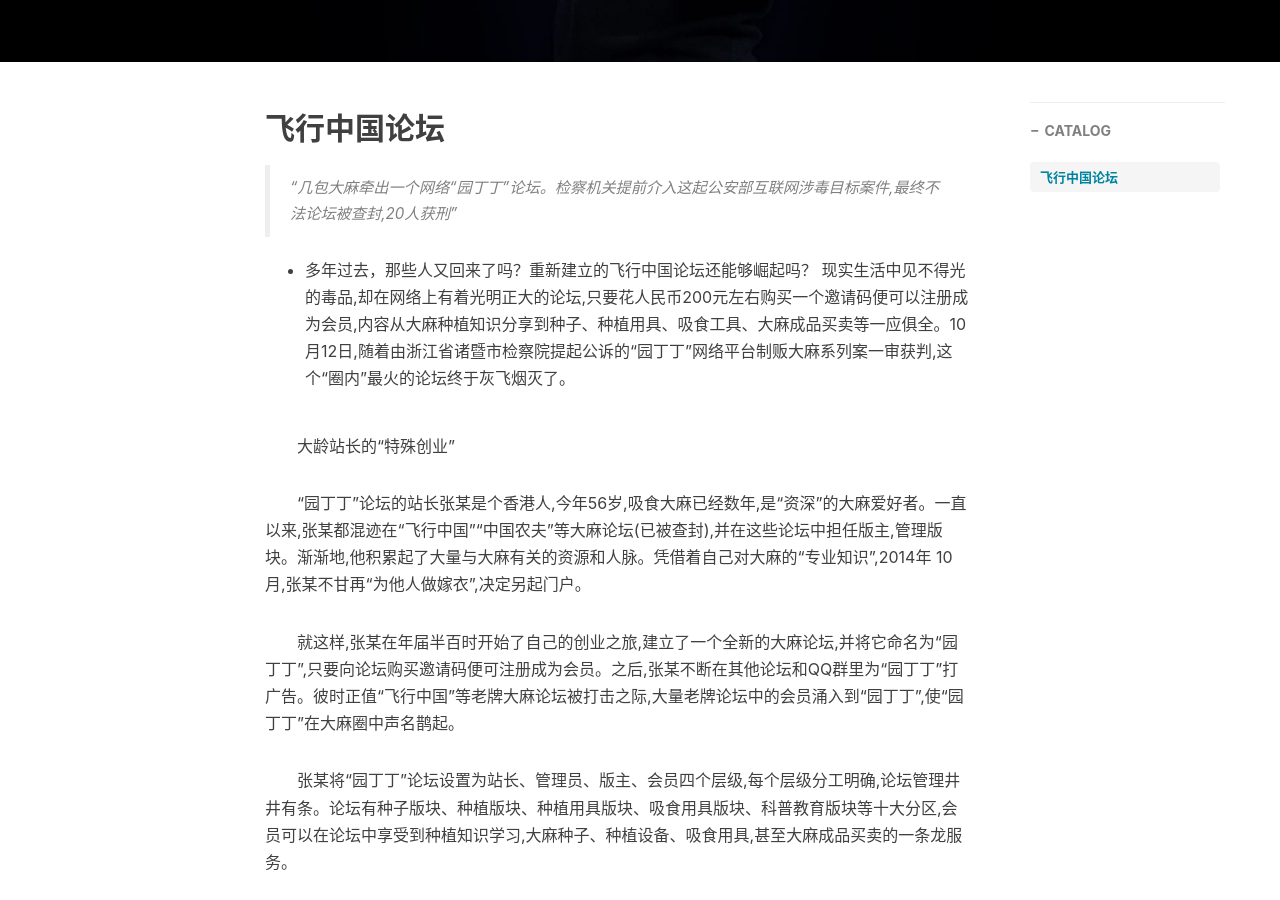
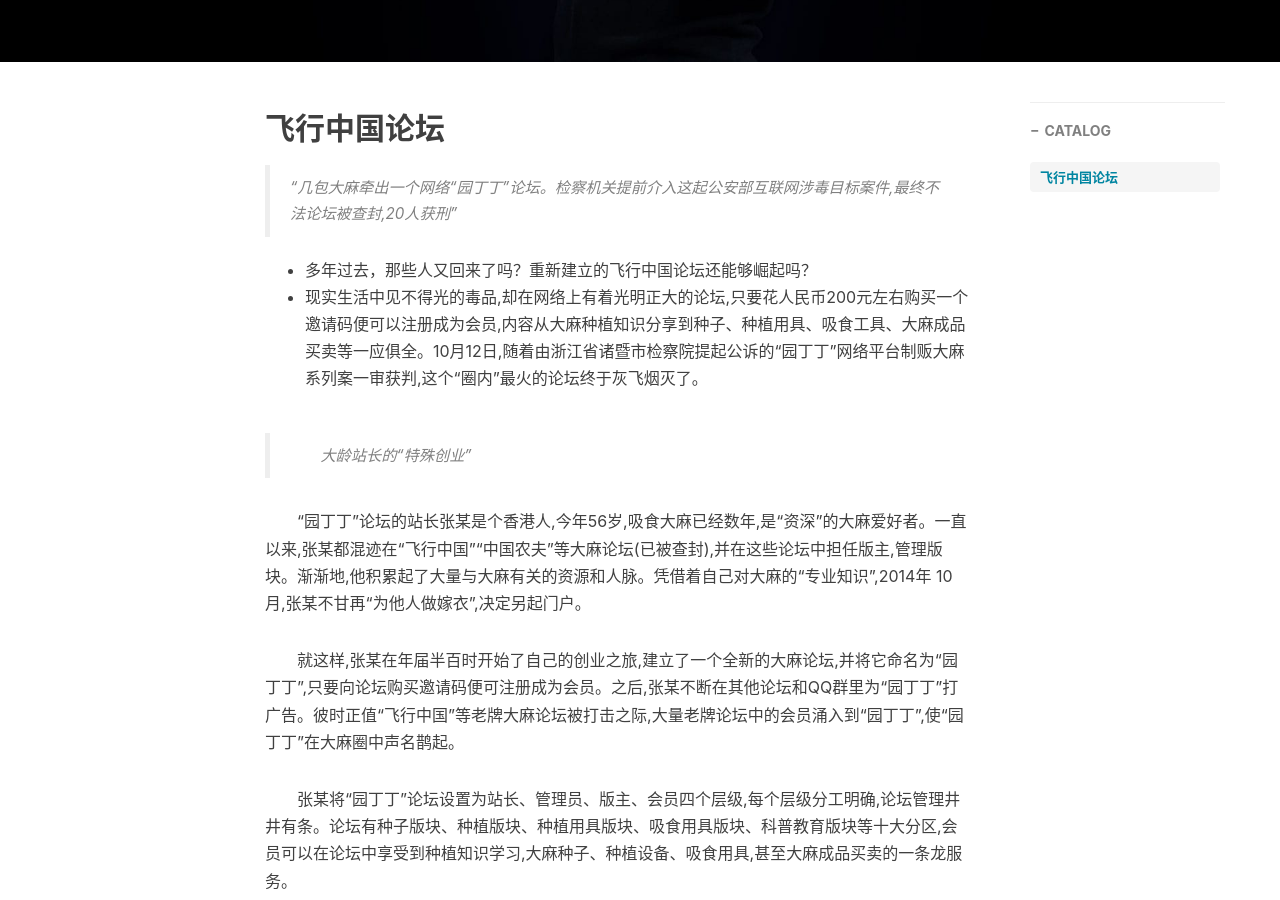
Before and after one commit to feixingzhongguo/feixingzhongguo.github.io, a Jekyll site: the page built from _posts/2022-10-12-利用网络平台制贩大麻 这个"圈内"最火论坛被查封了.md, in a window 1280 px wide and 900 px high, scrolled down 521 px. Built offline with Jekyll 4.4.1, drawn with Linux system fonts in a browser that asks for light colours; nearby versions of some CDN libraries; comment, search, counter and statistics services are not loaded; some of the changed text lies outside the part shown.

```diff
--- a/_posts/2022-10-12-利用网络平台制贩大麻 这个"圈内"最火论坛被查封了.md
+++ b/_posts/2022-10-12-利用网络平台制贩大麻 这个"圈内"最火论坛被查封了.md
@@ -28,9 +28,9 @@ tags:
 > “几包大麻牵出一个网络“园丁丁”论坛。检察机关提前介入这起公安部互联网涉毒目标案件,最终不法论坛被查封,20人获刑”
 
 - 多年过去，那些人又回来了吗？重新建立的飞行中国论坛还能够崛起吗？
-    现实生活中见不得光的毒品,却在网络上有着光明正大的论坛,只要花人民币200元左右购买一个邀请码便可以注册成为会员,内容从大麻种植知识分享到种子、种植用具、吸食工具、大麻成品买卖等一应俱全。10月12日,随着由浙江省诸暨市检察院提起公诉的“园丁丁”网络平台制贩大麻系列案一审获判,这个“圈内”最火的论坛终于灰飞烟灭了。
+-  现实生活中见不得光的毒品,却在网络上有着光明正大的论坛,只要花人民币200元左右购买一个邀请码便可以注册成为会员,内容从大麻种植知识分享到种子、种植用具、吸食工具、大麻成品买卖等一应俱全。10月12日,随着由浙江省诸暨市检察院提起公诉的“园丁丁”网络平台制贩大麻系列案一审获判,这个“圈内”最火的论坛终于灰飞烟灭了。
 
-　　大龄站长的“特殊创业”
+>　　大龄站长的“特殊创业”
 
 　　“园丁丁”论坛的站长张某是个香港人,今年56岁,吸食大麻已经数年,是“资深”的大麻爱好者。一直以来,张某都混迹在“飞行中国”“中国农夫”等大麻论坛(已被查封),并在这些论坛中担任版主,管理版块。渐渐地,他积累起了大量与大麻有关的资源和人脉。凭借着自己对大麻的“专业知识”,2014年 10月,张某不甘再“为他人做嫁衣”,决定另起门户。
 
@@ -42,7 +42,7 @@ tags:
 
 　　由于管理“规范”,“活动”丰富,没过多久,“园丁丁”成为大麻爱好者最热闹的聚集地。
 
-　　海归版主的“勤工俭学”
+>　　海归版主的“勤工俭学”
 
 　　在大麻圈里人看来,“园丁丁”论坛可谓藏龙卧虎,从管理员、版主到会员几乎各个身怀“绝技”。“海龟”白某便是其中之一。
 
@@ -54,7 +54,7 @@ tags:
 
 　　就这样,白某通过“园丁丁”论坛和微信联系客户“接单”,父亲则在家里发货。为了不留下证据,白某和其父专门开了一个微信小号,每次接单后白某会把客户的收货信息发在小号朋友圈中,提醒父亲登号查看。短短半年时间里,白某贩卖大麻获利1.3万余元。
 
-　　资深“飞行员”的“擦边球”
+>　　资深“飞行员”的“擦边球”
 
 　　“园丁丁”种植版块版主曹某是论坛中的“特邀”资深“飞行员”(大麻圈中黑话,指吸食大麻的人)。早在2015年,他就通过上外国视频网站,自学种植大麻的技术,并海淘大麻种子进行种植活动,收获的大麻成品部分用于自己吸食,部分用于贩卖,在圈子里小有名气。
 
@@ -66,7 +66,7 @@ tags:
 
 　　久而久之,曹某在论坛上的名声越来越响亮,还专享了一个以自己网名命名的版块,网店生意也越来越红火。数月时间,曹某获利2万余元。
 
-　　论坛被查封,20人获刑
+>　　论坛被查封,20人获刑
 
 　　2017年底,在办理某酒吧容留吸毒案时,几包大麻进入诸暨警方的视野。经过调查,警方发现多个大麻吸食人员都会通过一个“神秘”的网络论坛进行大麻种植经验交流、大麻成品买卖等活动。侦查人员顺藤摸瓜,“园丁丁”论坛浮出水面。
 
```
Also changed, not shown: other parts of _posts/2022-10-12-利用网络平台制贩大麻 这个"圈内"最火论坛被查封了.md (+2 -2 lines).
